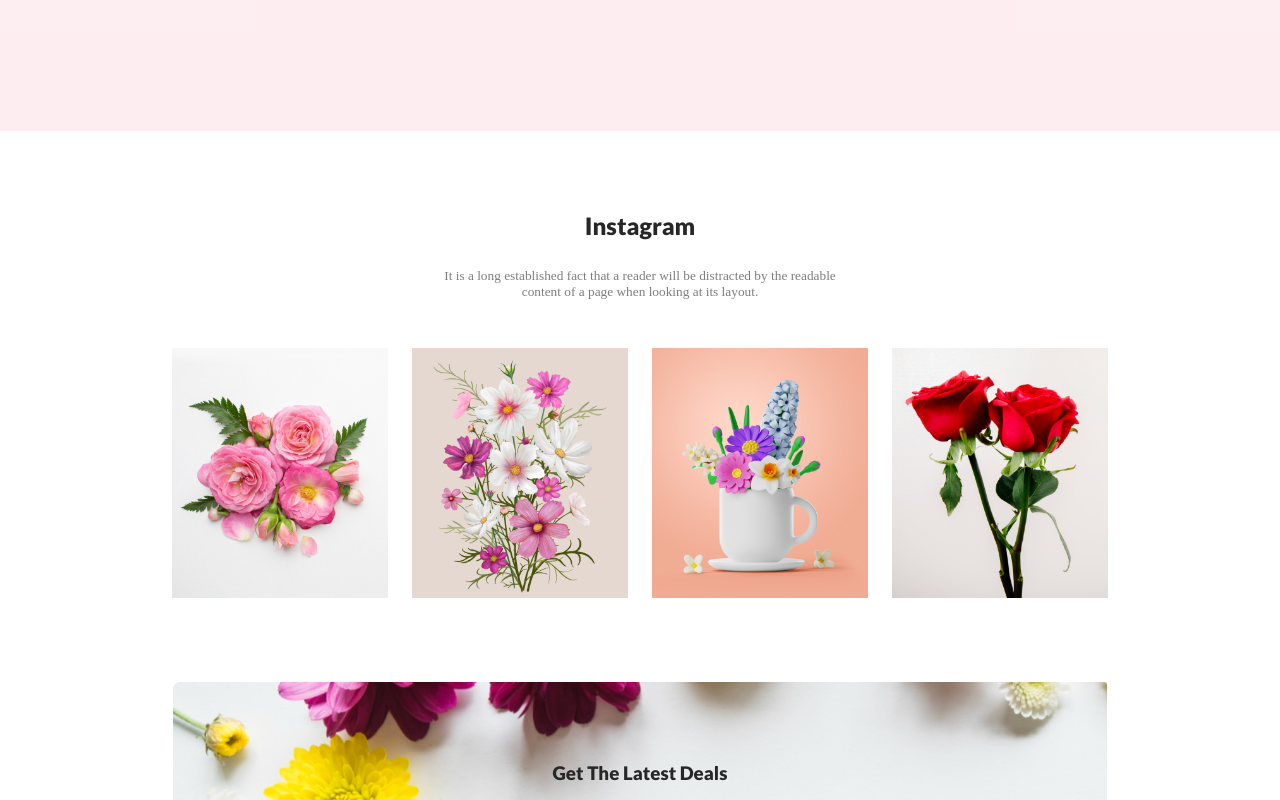
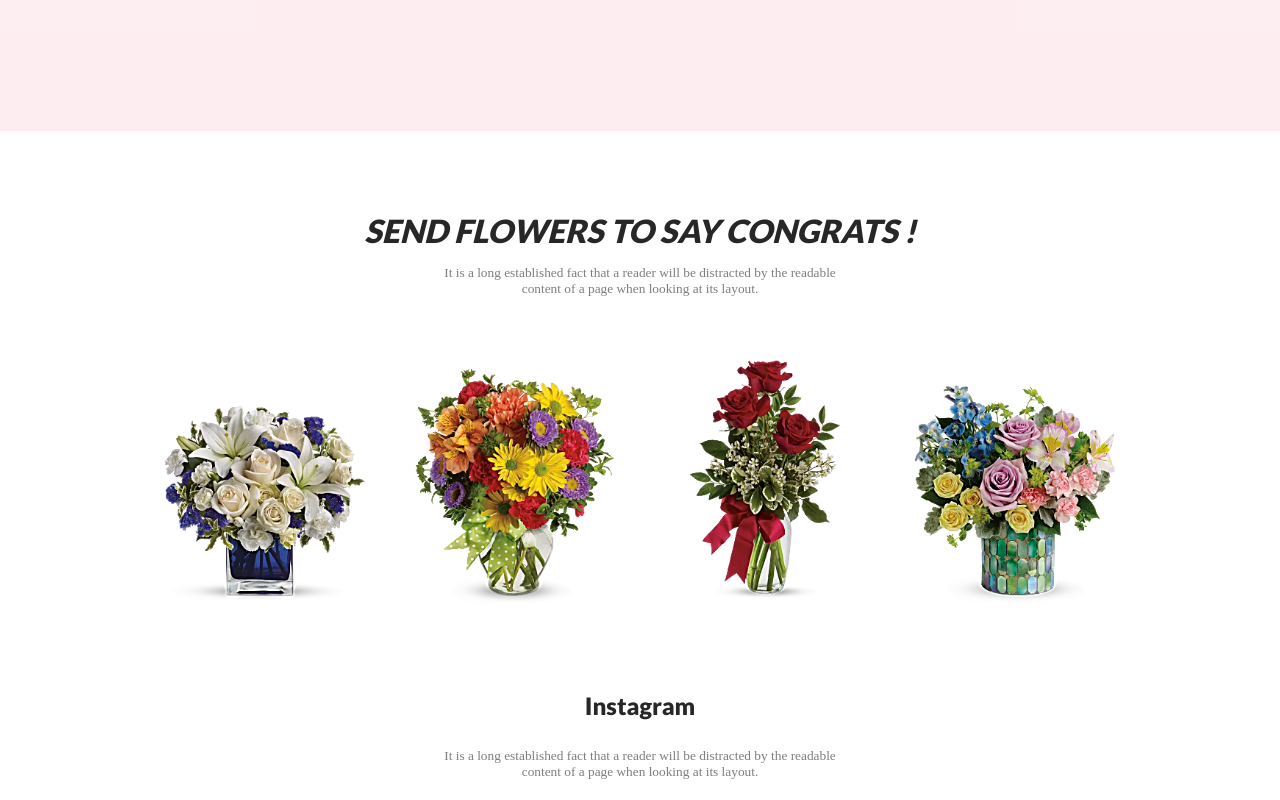
Before and after one commit to SiamIslamSagor/flower-shop, a plain HTML site: page index.html in a window 1280 px wide. Shown: the part 2000-2800 px from the top of the page. Drawn offline with Linux system fonts and the light colour scheme.

Commit message:
added bonus section & last commit

```diff
--- a/index.html
+++ b/index.html
@@ -76,6 +76,35 @@
 
         </div>
 
+        <!-- created bonus section  -->
+
+
+        <div class="bonus">
+            <h1 class="bonus-title">SEND FLOWERS TO SAY CONGRATS !</h1>
+            <p class="bonus-p">It is a long established fact that a reader will be distracted by the readable <br>
+                content of a page when
+                looking at its layout.</p>
+        </div>
+
+        <div class="cards">
+            <div class="card-item">
+                <img class="bonus-img" src="./Flower Asset/TEV25-3A.webp" alt="">
+            </div>
+
+            <div class="card-item">
+                <img class="bonus-img" src="./Flower Asset/TEV13-6A.webp" alt="">
+            </div>
+
+            <div class="card-item">
+                <img class="bonus-img" src="./Flower Asset/TEV12-6A.webp" alt="">
+            </div>
+
+            <div class="card-item">
+                <img class="bonus-img" src="./Flower Asset/T20S105A.webp" alt="">
+            </div>
+        </div>
+
+
         <!-- created Instagram section   -->
 
         <div class="insta">
--- a/styles/web-style.css
+++ b/styles/web-style.css
@@ -8,8 +8,10 @@
     height: 100vh;
     background-color: #E554731A;
     display: flex;
-    justify-content: center;
-    gap: 65px;
+    justify-content: space-around;
+    align-items: center;
+    gap: 650px;
+    position: relative;
 
 }
 
@@ -23,7 +25,8 @@
     display: flex;
     justify-content: center;
     flex-direction: column;
-    width: 35%;
+    position: absolute;
+    left: 140px;
 }
 
 .section-1-p {
@@ -41,10 +44,16 @@
     background-color: #E55473;
 }
 
+.all-btn:hover {
+    transform: scale(0.96);
+}
+
 .head-flower {
     height: 92vh;
-    width: 34vw;
-    margin-top: 46px;
+    position: absolute;
+    bottom: 0px;
+    right: 140px;
+
 }
 
 
@@ -73,12 +82,14 @@
     display: flex;
     justify-content: center;
     align-items: center;
-    gap: 24px;
+    gap: 12px;
 }
 
 .window-1 {
-    width: 345px;
+    width: 305px;
     height: 403px;
+    /* width: 345px;
+    height: 403px; */
     display: flex;
     flex-direction: row;
     justify-content: center;
@@ -104,7 +115,7 @@
 }
 
 .window-2 {
-    width: 345px;
+    width: 305px;
     height: 403px;
     display: flex;
     justify-content: center;
@@ -130,7 +141,7 @@
 }
 
 .window-3 {
-    width: 345px;
+    width: 305px;
     height: 403px;
     display: flex;
     justify-content: center;
@@ -190,6 +201,51 @@
 .offer-img {
     height: 295px;
 }
+
+/* bonus section  */
+
+.bonus {
+    display: flex;
+    flex-direction: column;
+    text-align: center;
+    margin: 80px 0 20px 0;
+}
+
+.bonus-title {
+    font-family: Lato;
+    color: #272727;
+    font-weight: bold;
+    font-style: italic;
+
+}
+
+.bonus-p {
+    font-size: smaller;
+    padding: 15px 0;
+    color: rgba(39, 39, 39, 0.60);
+}
+
+.cards {
+    display: flex;
+    flex-direction: row;
+    margin-top: 45px;
+    justify-content: center;
+    gap: 12px;
+}
+
+.card-item {
+    margin: 0 19px;
+}
+
+.card-item:hover {
+    transform: scale(0.95, 0.95);
+}
+
+.bonus-img{
+    height: 250px;
+}
+
+
 
 /* Instagram section  */
 
```
Also changed, not shown: Flower Asset/T209-3A.webp (added), Flower Asset/T20S105A.webp (added), Flower Asset/T50-1A.webp (added), Flower Asset/TBC03-2A.webp (added), Flower Asset/TEV12-6A.webp (added), Flower Asset/TEV13-6A.webp (added), Flower Asset/TEV25-3A.webp (added), Flower Asset/Teleflora'sHeart'sPirouetteBouquet.jpg (added).
